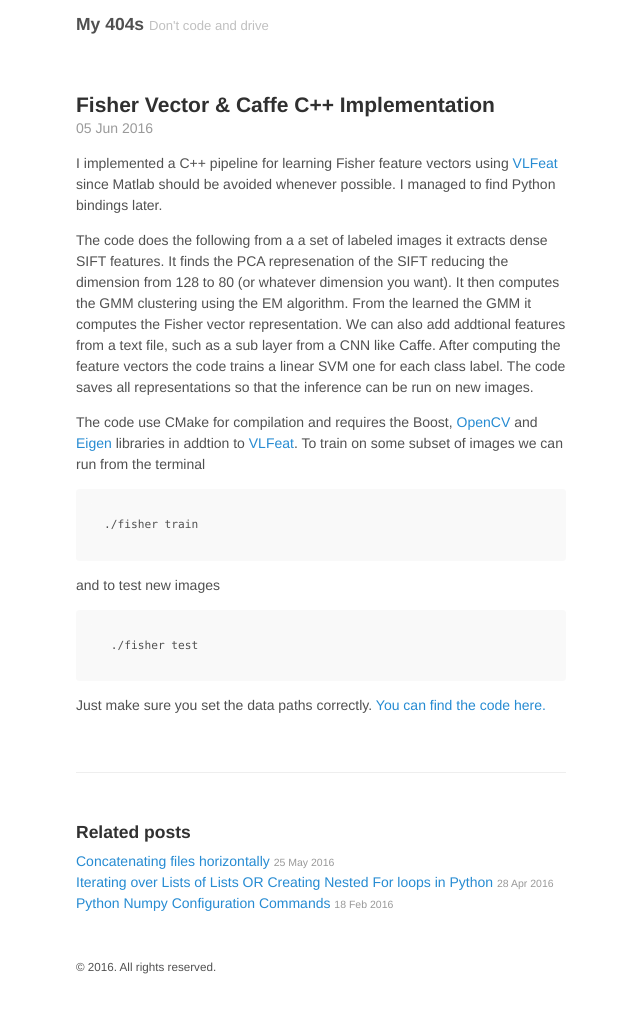
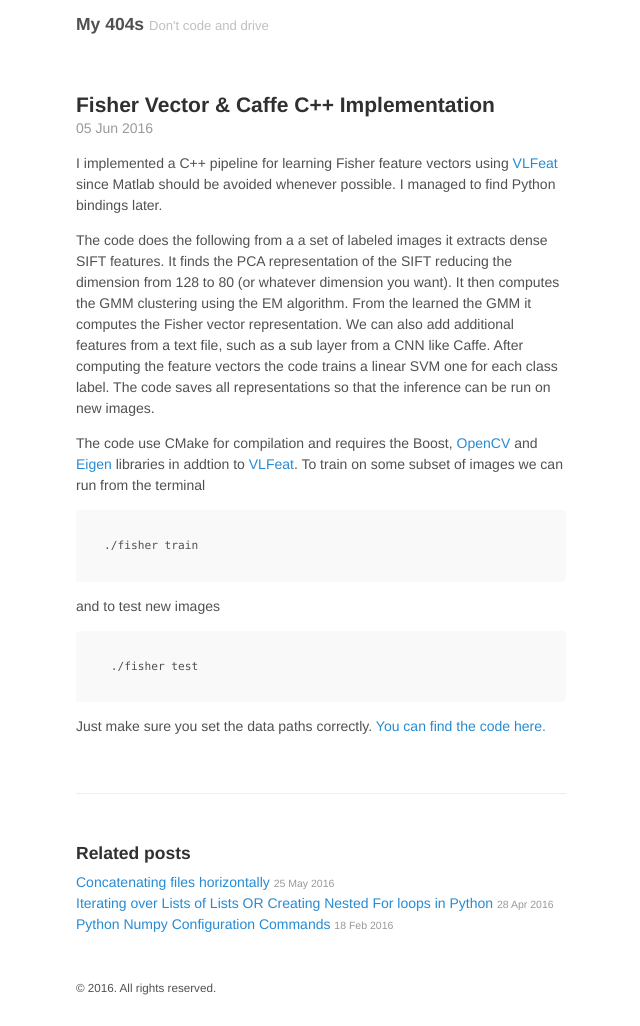
Before and after one commit to MartinHjelm/MartinHjelm.github.io, a Jekyll site: the page built from _posts/2016-06-05-Fisher+Caffe.md, in a window 1280 px wide. Shown: the whole page, without its empty margins (319-959 px from the left). Built offline with Jekyll 4.4.1, drawn with Linux system fonts in a browser that asks for light colours; before the commit the page ends 1005 px from its top, so only the background shows below that.

Commit message:
Fixed typos

```diff
--- a/_posts/2016-06-05-Fisher+Caffe.md
+++ b/_posts/2016-06-05-Fisher+Caffe.md
@@ -4,7 +4,7 @@ title: Fisher Vector & Caffe C++ Implementation
 ---
 I implemented a C++ pipeline for learning Fisher feature vectors using <a href="http://www.vlfeat.org">VLFeat</a> since Matlab should be avoided whenever possible. I managed to find Python bindings later.
 
-The code does the following from a a set of labeled images it extracts dense SIFT features. It finds the PCA represenation of the SIFT reducing the dimension from 128 to 80 (or whatever dimension you want). It then computes the GMM clustering using the EM algorithm. From the learned the GMM it computes the Fisher vector representation. We can also add addtional features from a text file, such as a sub layer from a CNN like Caffe. After computing the feature vectors  the code trains a linear SVM one for each class label. The code saves all representations so that the inference can be run on new images.
+The code does the following from a a set of labeled images it extracts dense SIFT features. It finds the PCA representation of the SIFT reducing the dimension from 128 to 80 (or whatever dimension you want). It then computes the GMM clustering using the EM algorithm. From the learned the GMM it computes the Fisher vector representation. We can also add additional features from a text file, such as a sub layer from a CNN like Caffe. After computing the feature vectors  the code trains a linear SVM one for each class label. The code saves all representations so that the inference can be run on new images.
 
 The code use CMake for compilation and requires the Boost, <a href="http://opencv.org/">OpenCV</a> and <a hreF="http://eigen.tuxfamily.org">Eigen</a> libraries in addtion to <a href="http://www.vlfeat.org">VLFeat</a>. To train on some subset of images we can run from the terminal
 
```
Also changed, not shown: 1 other file.
